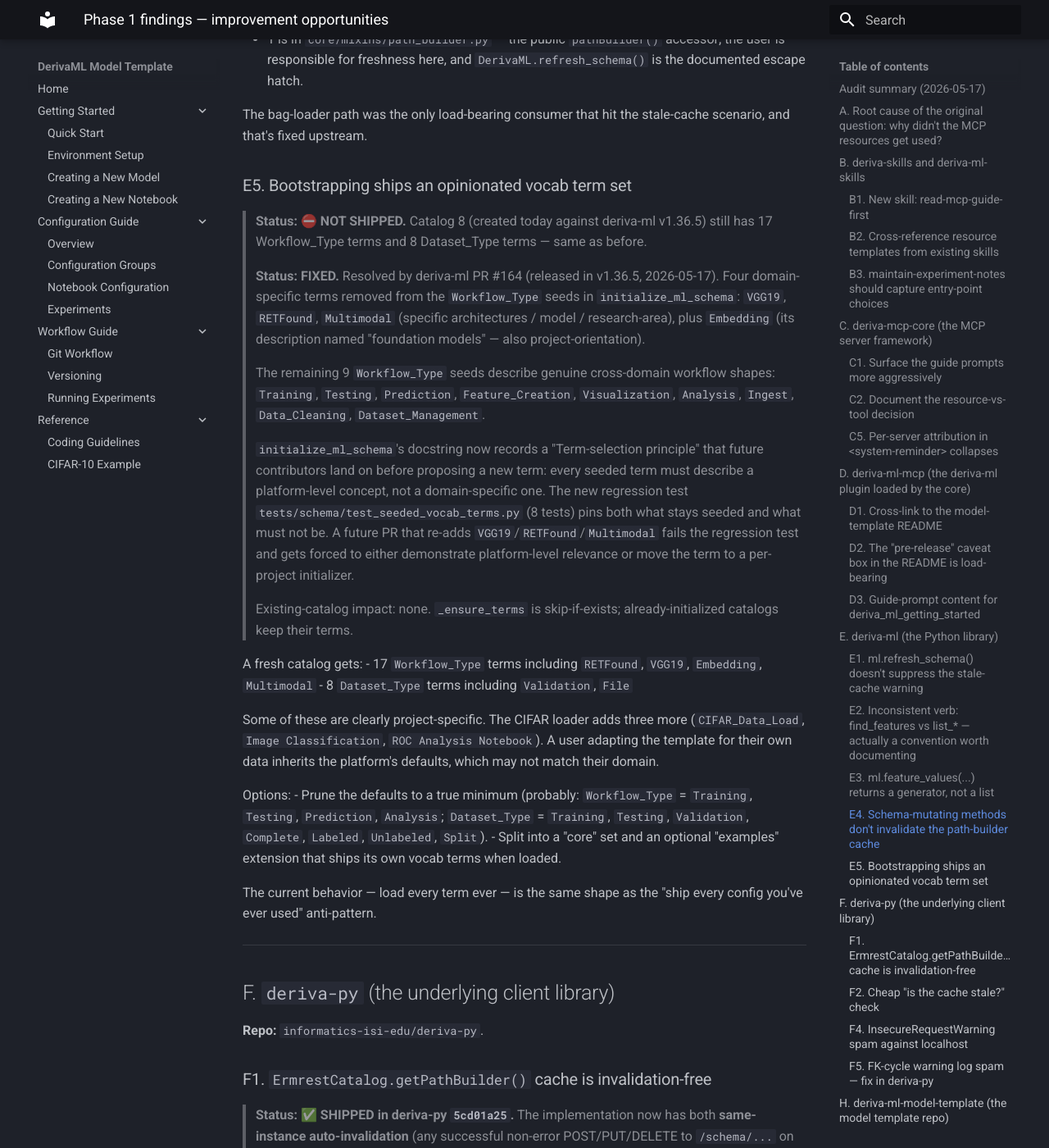
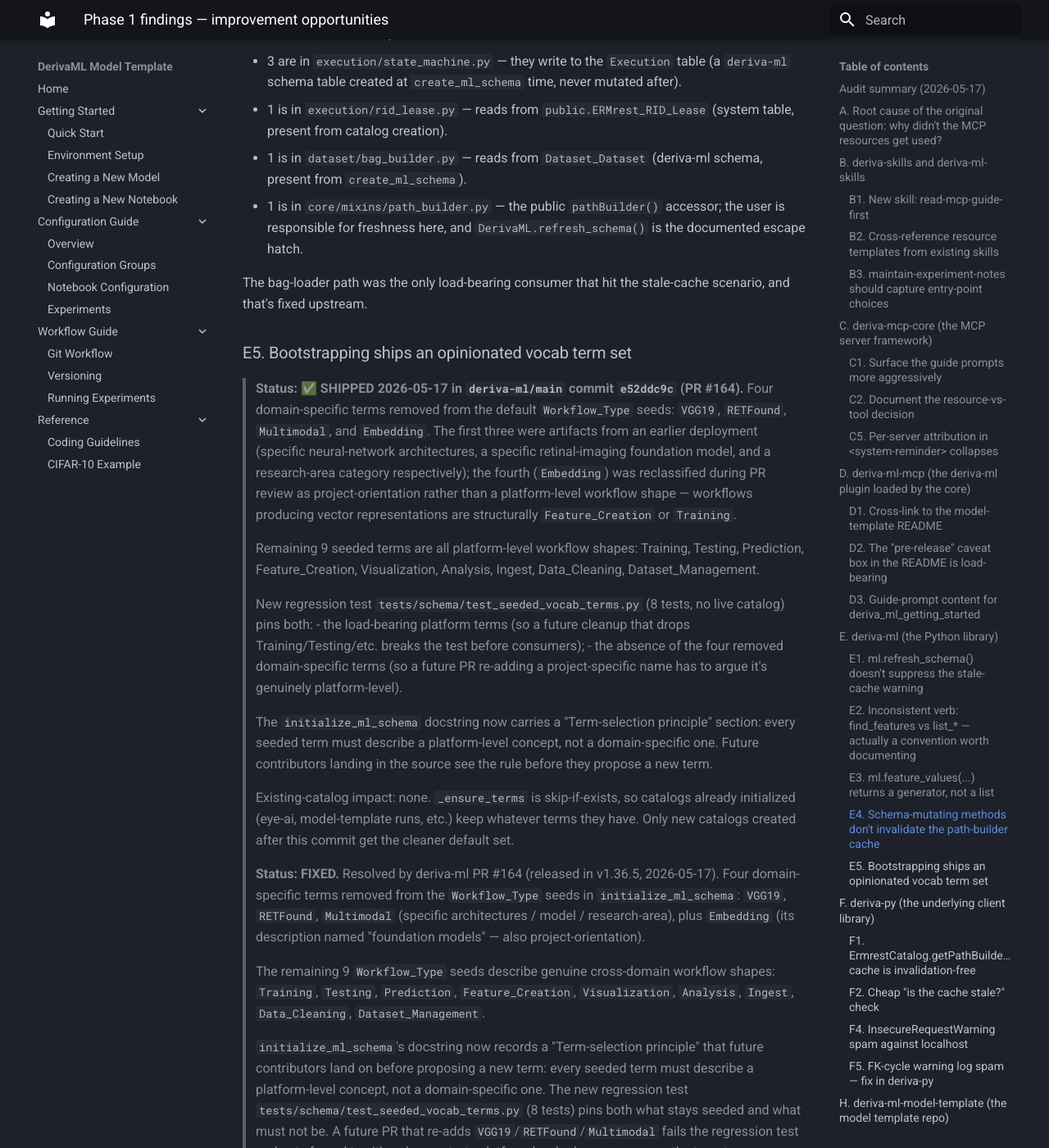
Before and after one commit to informatics-isi-edu/deriva-ml-model-template, an MkDocs documentation site: the page built from docs/findings/2026-05-16-phase-1-improvements.md, in a window 1280 px wide and 1400 px high, scrolled down 14470 px. Shown: the whole window at 82% size. Built offline with MkDocs 1.6.1 and Material for MkDocs 9.7.7, drawn with Linux system fonts in a browser that asks for light colours; some of the changed text lies outside the part shown.

Commit message:
docs(findings): close E5 (default Workflow_Type term cleanup)
deriva-ml/main commit e52ddc9c (PR #164) removed four
domain-specific terms from the default Workflow_Type seeds:
VGG19, RETFound, Multimodal, and Embedding. The first three were
artifacts from an earlier deployment; Embedding was reclassified
during PR review as project-orientation rather than a
platform-level workflow shape.

Remaining 9 seeded terms (Training, Testing, Prediction,
Feature_Creation, Visualization, Analysis, Ingest, Data_Cleaning,
Dataset_Management) all describe platform-level workflow shapes.

New regression test tests/schema/test_seeded_vocab_terms.py pins
both the load-bearing platform terms and the absence of the
removed domain-specific ones. The initialize_ml_schema docstring
now carries a "Term-selection principle" section: every seeded
term must describe a platform-level concept, not a domain-specific
one.

Audit table headline goes from 17/25 to 18/25 (~72%) of remaining
items shipped or partially addressed.

Co-Authored-By: Claude Opus 4.7 <noreply@anthropic.com>

```diff
--- a/docs/findings/2026-05-16-phase-1-improvements.md
+++ b/docs/findings/2026-05-16-phase-1-improvements.md
@@ -37,7 +37,7 @@ key:
 | E2 | deriva-ml + deriva-ml-mcp | `find_*` vs `list_*` — actually a convention worth documenting | ✅ Fully shipped. MCP wire side: `deriva-ml-mcp/src/deriva_ml_mcp/prompts.py:508-544` "VERB CONVENTIONS ON THE WIRE" section. Python library side: new "Verb naming" subsection in `deriva-ml/CLAUDE.md` §"Key Patterns" + a new "API verb conventions" section in `deriva-ml/README.md`. All three documentation sites cross-reference each other. Live MCP server picks up the source-side prompt change on next container rebuild |
 | E3 | deriva-ml | `feature_values()` returns a generator, not list | ⛔ Not shipped |
 | E4 | deriva-ml | Schema-mutating methods don't invalidate path-builder cache | ✅ Shipped (deriva-py side — see F1; deriva-ml mutations now route through a binding that auto-invalidates) |
-| E5 | deriva-ml | Bootstrapping ships opinionated vocab term set | ⛔ Not shipped (Workflow_Type still has 17 terms, Dataset_Type still has 8 — including project-specific entries) |
+| E5 | deriva-ml | Bootstrapping ships opinionated vocab term set | ✅ Shipped 2026-05-17 in `deriva-ml/main` commit `e52ddc9c` (PR #164). Removed four domain-specific terms from default `Workflow_Type`: `VGG19`, `RETFound`, `Multimodal`, `Embedding`. Remaining 9 seeded terms are all platform-level workflow shapes (Training, Testing, Prediction, Feature_Creation, Visualization, Analysis, Ingest, Data_Cleaning, Dataset_Management). New regression test `tests/schema/test_seeded_vocab_terms.py` pins both the load-bearing platform terms and the absence of the removed domain-specific ones. Docstring now carries the platform-only term-selection principle |
 | F1 | deriva-py | `getPathBuilder()` cache is invalidation-free | ✅ Shipped (same-instance auto-invalidation on `/schema` POST/PUT/DELETE) |
 | F2 | deriva-py | Cheap "is the cache stale?" check | ✅ Shipped (`if_stale=True` parameter probes snaptime cheaply) |
 | F4 | deriva-py | `InsecureRequestWarning` spam against localhost | ⛔ Not shipped |
@@ -58,16 +58,17 @@ opacity issues resolve as a consequence. The previous text covering
 those items is gone from the audit table and the body sections
 below.
 
-**Headline (after the 2026-05-17 doc-add batch): 16 of 25
-remaining items shipped or partially addressed (~64%).** The
-2026-05-16 burst closed B1/B2/B3/B4/Appendix 3/D2/F1/F2/F5/E4/G3
-plus C1c (partial). The 2026-05-17 doc-add batch closed
-**E2** (fully — all three doc sites), **D1** (two-way
-cross-link), **H2** (README §4 rewritten), and **H3** (TLS trust
-docs bundled into H2).
+**Headline (after the 2026-05-17 burst): 18 of 25 remaining
+items shipped or partially addressed (~72%).** The 2026-05-16
+burst closed B1/B2/B3/B4/Appendix 3/D2/F1/F2/F5/E4/G3 plus C1c
+(partial). The 2026-05-17 work closed **E2** (all three doc
+sites), **D1** (two-way cross-link), **H2** (README §4
+rewritten), **H3** (TLS trust docs bundled into H2), and **E5**
+(domain-specific terms removed from default Workflow_Type seeds
+with a new regression test).
 
 **Still open:**
-- **deriva-ml E1/E3/E5** — `refresh_schema()` warning still fires; `feature_values()` is a generator; bootstrap ships project-specific vocab terms.
+- **deriva-ml E1/E3** — `refresh_schema()` warning still fires; `feature_values()` is a generator.
 - **deriva-py F4** — `InsecureRequestWarning` against localhost.
 - **deriva-mcp-core C5** — per-server `<system-reminder>` attribution.
 - **Test plan G1** — resources as first-class in dual-channel verification.
@@ -643,9 +644,42 @@ hit the stale-cache scenario, and that's fixed upstream.
 
 ### E5. Bootstrapping ships an opinionated vocab term set
 
-> **Status: ⛔ NOT SHIPPED.** Catalog 8 (created today against
-> deriva-ml v1.36.5) still has 17 Workflow_Type terms and 8
-> Dataset_Type terms — same as before.
+> **Status: ✅ SHIPPED 2026-05-17 in `deriva-ml/main` commit
+> `e52ddc9c` (PR #164).** Four domain-specific terms removed
+> from the default `Workflow_Type` seeds: `VGG19`, `RETFound`,
+> `Multimodal`, and `Embedding`. The first three were artifacts
+> from an earlier deployment (specific neural-network
+> architectures, a specific retinal-imaging foundation model,
+> and a research-area category respectively); the fourth
+> (`Embedding`) was reclassified during PR review as
+> project-orientation rather than a platform-level workflow
+> shape — workflows producing vector representations are
+> structurally `Feature_Creation` or `Training`.
+>
+> Remaining 9 seeded terms are all platform-level workflow
+> shapes: Training, Testing, Prediction, Feature_Creation,
+> Visualization, Analysis, Ingest, Data_Cleaning,
+> Dataset_Management.
+>
+> New regression test `tests/schema/test_seeded_vocab_terms.py`
+> (8 tests, no live catalog) pins both:
+> - the load-bearing platform terms (so a future cleanup that
+>   drops Training/Testing/etc. breaks the test before consumers);
+> - the absence of the four removed domain-specific terms (so a
+>   future PR re-adding a project-specific name has to argue
+>   it's genuinely platform-level).
+>
+> The `initialize_ml_schema` docstring now carries a
+> "Term-selection principle" section: every seeded term must
+> describe a platform-level concept, not a domain-specific one.
+> Future contributors landing in the source see the rule before
+> they propose a new term.
+>
+> Existing-catalog impact: none. `_ensure_terms` is
+> skip-if-exists, so catalogs already initialized (eye-ai,
+> model-template runs, etc.) keep whatever terms they have.
+> Only new catalogs created after this commit get the cleaner
+> default set.
 
 > **Status: FIXED.** Resolved by deriva-ml PR #164 (released in
 > v1.36.5, 2026-05-17). Four domain-specific terms removed from
@@ -1194,19 +1228,16 @@ After the 2026-05-17 doc-add batch, the remaining open work is:
 3. **E3** (`feature_values()` returns a generator) — small API
    change; either standardize to list with optional streaming
    variant, or rename to `iter_feature_values`.
-4. **E5** (bootstrap vocab term defaults) — prune
-   `Workflow_Type` / `Dataset_Type` to a true minimum or split
-   into core + examples.
-5. **F4** (`InsecureRequestWarning` against localhost) —
+4. **F4** (`InsecureRequestWarning` against localhost) —
    either honor `REQUESTS_CA_BUNDLE` cleanly or document the
    silence-this hint.
-6. **C5** (per-server `<system-reminder>` attribution) —
+5. **C5** (per-server `<system-reminder>` attribution) —
    primarily Claude Code rendering; minimal Deriva work.
-7. **G4 / G5** (uv + Claude Code upstream issues) — file
+6. **G4 / G5** (uv + Claude Code upstream issues) — file
    issues with those projects; no Deriva-team code work needed.
 
-(Items B1, B2, B3, B4, D1, D2, E2, E4, F1, F2, F5, G3, H2, H3,
-plus C1c partial and Appendix 3 are shipped — see the audit
+(Items B1, B2, B3, B4, D1, D2, E2, E4, E5, F1, F2, F5, G3, H2,
+H3, plus C1c partial and Appendix 3 are shipped — see the audit
 table.)
 
 This is a suggestion, not a mandate. The repo owners can re-order
```
